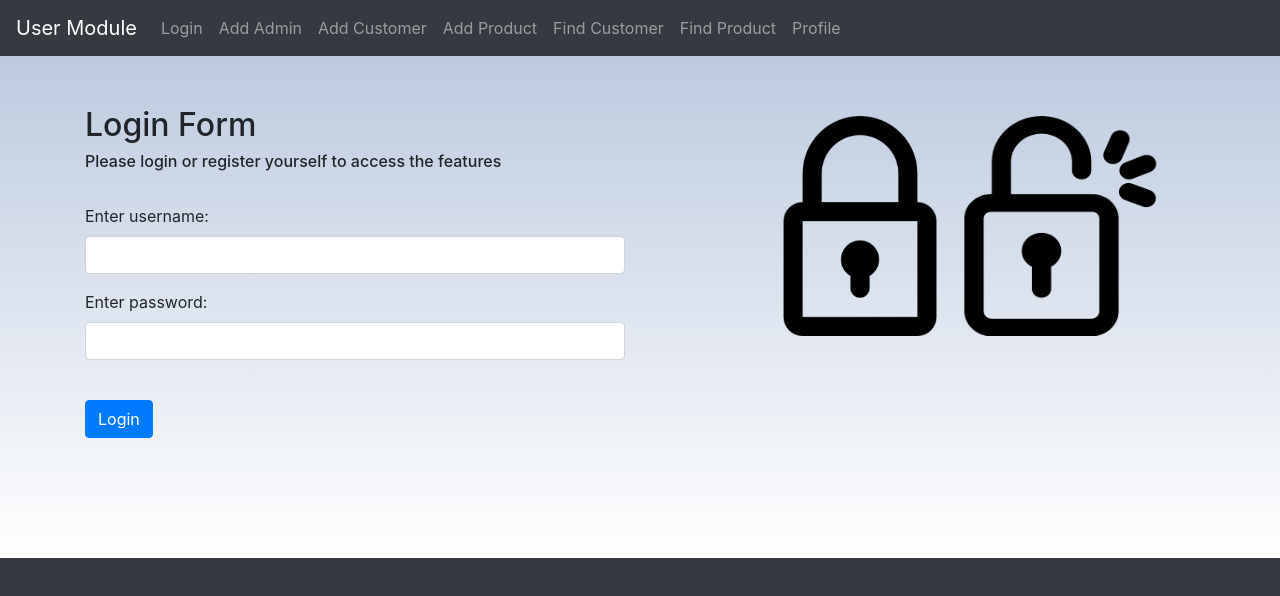
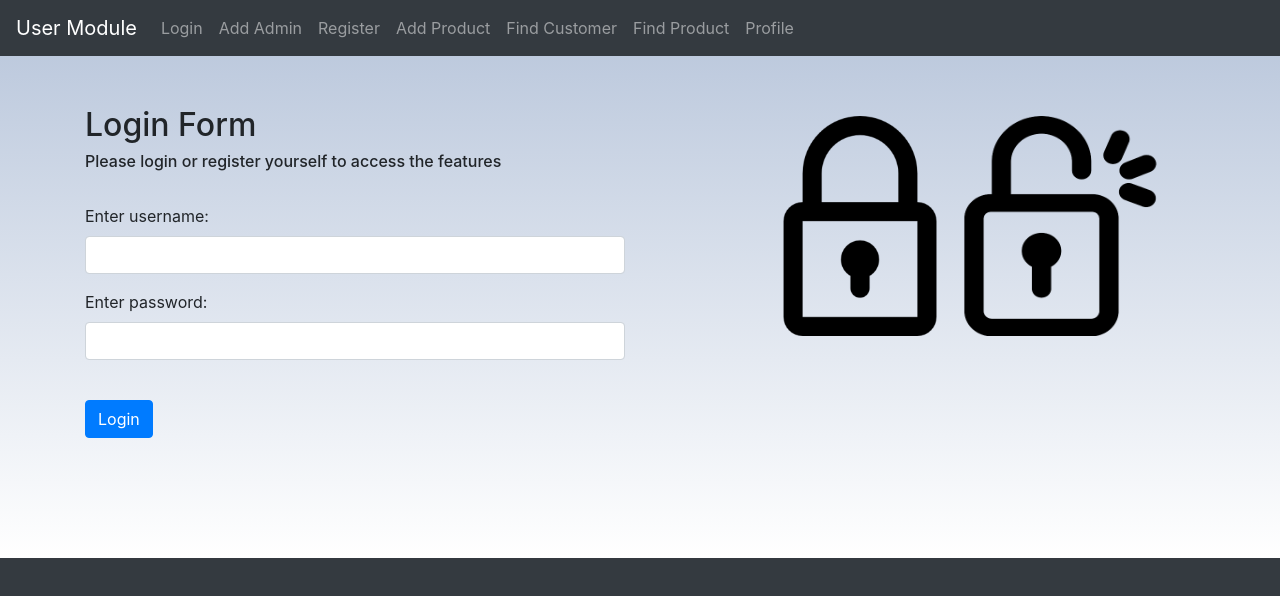
Before and after one commit to jatint17/userms_clientside, a React (Create React App) app: page / in a window 1280 px wide. Shown: the top 596 px of the page. Built offline with nearby package versions, Linux system fonts and the light colour scheme.

Commit message:
minor change

```diff
--- a/src/component/NavBar.js
+++ b/src/component/NavBar.js
@@ -51,7 +51,7 @@ export default function NavBar() {
 
             <li className="nav-item">
               <Link to="/customers/add" className="nav-link">
-                <span>Add Customer</span>
+                <span>Register</span>
               </Link>
             </li>
 
```
